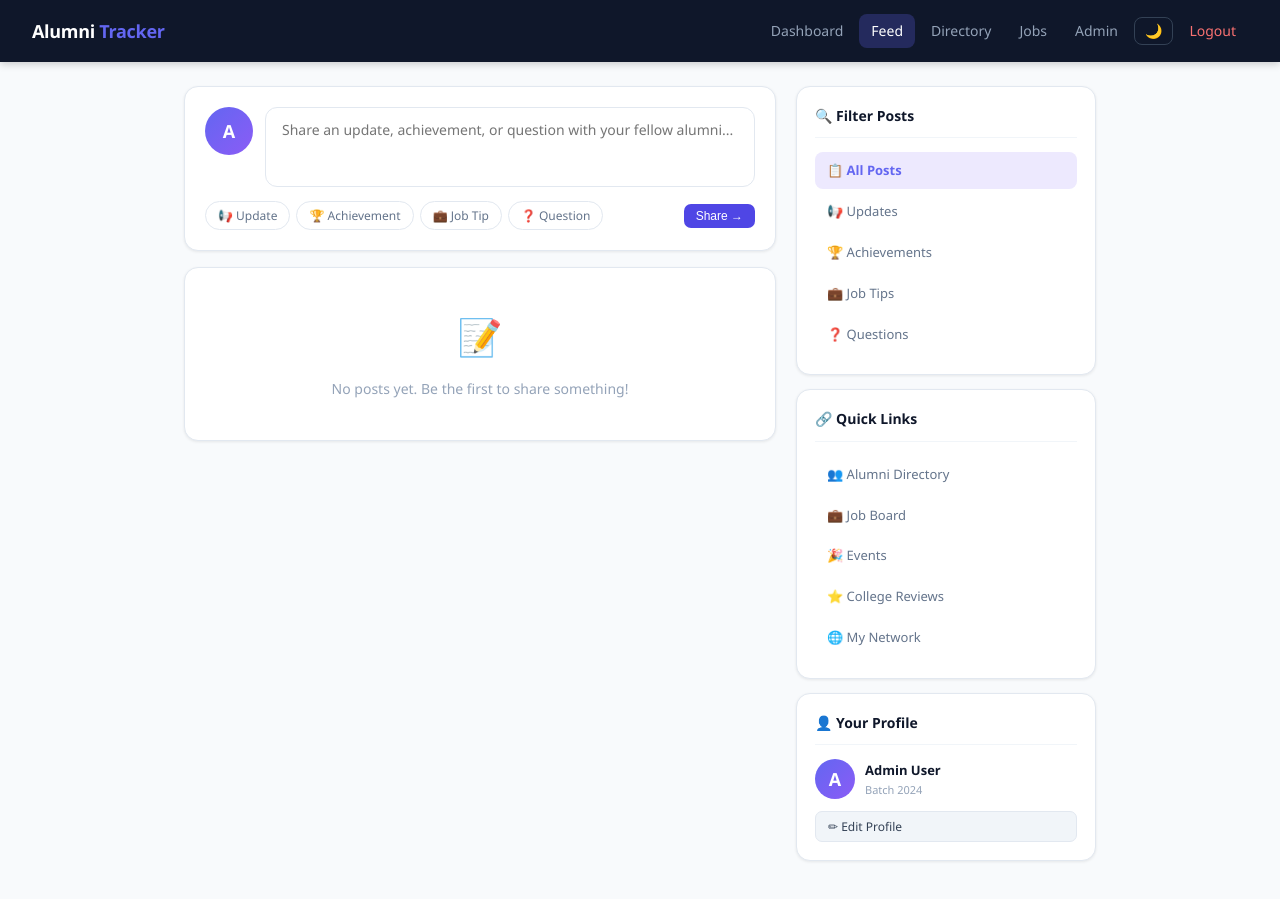
After one commit to BibekDhakal22/alumni-tracker, a Flask app: page /feed in a window 1280 px wide. The commit adds this page. Run offline with Flask 3, Linux system fonts and the light colour scheme; a user stored in the database is signed in.

Commit message:
Fixed environment, feed and reviews working perfectly

```diff
--- a/app.py
+++ b/app.py
@@ -54,7 +54,7 @@ from database import db, Student, Notice
 from flask import Flask, render_template, redirect, url_for, request, flash
 from flask_login import LoginManager, login_user, logout_user, login_required, current_user
 from database import db, Student
-from database import db, Student, Notice, Message, Event, RSVP, Follow, Job, JobApplication
+from database import db, Student, Notice, Message, Event, RSVP, Follow, Job, JobApplication, Post, Review
 
 app = Flask(__name__)
 app.config['SECRET_KEY'] = 'alumni_secret_key_2024'
@@ -931,6 +931,127 @@ def my_jobs():
         a.job = Job.query.get(a.job_id)
     return render_template('my_jobs.html', posted=posted, applied=applied)
 
+# =============================================================================
+# FEED ROUTES — Alumni Posts and Updates
+# =============================================================================
+
+@app.route('/feed')
+@login_required
+def feed():
+    post_type = request.args.get('type', '')
+    query = Post.query
+    if post_type:
+        query = query.filter_by(post_type=post_type)
+    all_posts = query.order_by(Post.created_at.desc()).all()
+    for p in all_posts:
+        p.author = Student.query.get(p.author_id)
+    return render_template('feed.html', posts=all_posts,
+                           post_type=post_type, user=current_user)
+
+@app.route('/feed/post', methods=['POST'])
+@login_required
+def create_post():
+    content   = request.form.get('content', '').strip()
+    post_type = request.form.get('post_type', 'update')
+    if not content:
+        flash('Post cannot be empty.')
+        return redirect(url_for('feed'))
+    post = Post(
+        author_id = current_user.id,
+        content   = content,
+        post_type = post_type
+    )
+    db.session.add(post)
+    db.session.commit()
+    flash('Post shared successfully!')
+    return redirect(url_for('feed'))
+
+@app.route('/feed/like/<int:post_id>', methods=['POST'])
+@login_required
+def like_post(post_id):
+    from flask import jsonify
+    post = Post.query.get_or_404(post_id)
+    post.likes += 1
+    db.session.commit()
+    return jsonify({'likes': post.likes})
+
+@app.route('/feed/delete/<int:post_id>', methods=['POST'])
+@login_required
+def delete_post(post_id):
+    post = Post.query.get_or_404(post_id)
+    if post.author_id != current_user.id and not current_user.is_admin:
+        flash('You can only delete your own posts.')
+        return redirect(url_for('feed'))
+    db.session.delete(post)
+    db.session.commit()
+    flash('Post deleted.')
+    return redirect(url_for('feed'))
+
+# =============================================================================
+# REVIEW ROUTES — College Reviews and Ratings
+# =============================================================================
+
+@app.route('/reviews')
+@login_required
+def reviews():
+    all_reviews = Review.query.order_by(Review.created_at.desc()).all()
+    for r in all_reviews:
+        r.author = Student.query.get(r.author_id)
+    my_review = Review.query.filter_by(author_id=current_user.id).first()
+
+    # Calculate averages
+    total = len(all_reviews)
+    if total > 0:
+        avg_rating   = round(sum(r.rating for r in all_reviews) / total, 1)
+        avg_teaching = round(sum(r.teaching for r in all_reviews) / total, 1)
+        avg_facility = round(sum(r.facilities for r in all_reviews) / total, 1)
+        avg_placement= round(sum(r.placement for r in all_reviews) / total, 1)
+        rating_dist  = {i: sum(1 for r in all_reviews if r.rating == i) for i in range(1, 6)}
+    else:
+        avg_rating = avg_teaching = avg_facility = avg_placement = 0
+        rating_dist = {i: 0 for i in range(1, 6)}
+
+    return render_template('reviews.html',
+        reviews=all_reviews, my_review=my_review,
+        avg_rating=avg_rating, avg_teaching=avg_teaching,
+        avg_facility=avg_facility, avg_placement=avg_placement,
+        rating_dist=rating_dist, total=total)
+
+@app.route('/reviews/add', methods=['GET', 'POST'])
+@login_required
+def add_review():
+    existing = Review.query.filter_by(author_id=current_user.id).first()
+    if existing:
+        flash('You have already submitted a review.')
+        return redirect(url_for('reviews'))
+    if request.method == 'POST':
+        review = Review(
+            author_id  = current_user.id,
+            rating     = int(request.form.get('rating', 3)),
+            title      = request.form.get('title'),
+            content    = request.form.get('content'),
+            teaching   = int(request.form.get('teaching', 3)),
+            facilities = int(request.form.get('facilities', 3)),
+            placement  = int(request.form.get('placement', 3)),
+        )
+        db.session.add(review)
+        db.session.commit()
+        flash('Review submitted successfully!')
+        return redirect(url_for('reviews'))
+    return render_template('add_review.html')
+
+@app.route('/reviews/delete/<int:review_id>', methods=['POST'])
+@login_required
+def delete_review(review_id):
+    review = Review.query.get_or_404(review_id)
+    if review.author_id != current_user.id and not current_user.is_admin:
+        flash('You can only delete your own review.')
+        return redirect(url_for('reviews'))
+    db.session.delete(review)
+    db.session.commit()
+    flash('Review deleted.')
+    return redirect(url_for('reviews'))
+
 @app.route('/logout')
 @login_required
 def logout():
--- a/templates/dashboard.html
+++ b/templates/dashboard.html
@@ -19,6 +19,8 @@
     <a href="/contact">Contact</a>
     <a href="/my-network">Network</a>
     <a href="/jobs">Jobs</a>
+    <a href="/feed">Feed</a>
+    <a href="/reviews">Reviews</a>
     {% if current_user.is_admin %}
       <a href="/admin">Admin</a>
       <a href="/analytics">Analytics</a>
--- /dev/null
+++ b/templates/feed.html
@@ -0,0 +1,264 @@
+<!DOCTYPE html>
+<html lang="en">
+<head>
+  <meta charset="UTF-8">
+  <link rel="icon" type="image/svg+xml" href="/static/favicon.svg">
+  <title>Feed — Alumni Tracker</title>
+  <link rel="stylesheet" href="/static/css/style.css">
+  <style>
+    .feed-layout {
+      display: grid; grid-template-columns: 1fr 300px; gap: 20px;
+      max-width: 960px; margin: 0 auto; padding: 24px;
+    }
+    .post-box {
+      background: white; border-radius: 14px; padding: 20px;
+      box-shadow: 0 1px 3px rgba(0,0,0,0.08); border: 1px solid #e2e8f0;
+      margin-bottom: 16px;
+    }
+    .post-composer {
+      display: flex; gap: 12px; margin-bottom: 14px;
+    }
+    .composer-input {
+      flex: 1; padding: 12px 16px; border: 1.5px solid #e2e8f0;
+      border-radius: 12px; font-size: 14px; font-family: inherit;
+      resize: none; outline: none; min-height: 80px;
+      transition: border-color 0.2s;
+    }
+    .composer-input:focus { border-color: #6366f1; }
+    .composer-footer {
+      display: flex; justify-content: space-between; align-items: center;
+    }
+    .type-pills { display: flex; gap: 6px; flex-wrap: wrap; }
+    .type-pill {
+      padding: 4px 12px; border-radius: 20px; font-size: 12px;
+      font-weight: 500; cursor: pointer; border: 1.5px solid #e2e8f0;
+      background: white; color: #64748b; transition: all 0.15s;
+    }
+    .type-pill:hover,
+    .type-pill.active { border-color: #6366f1; background: #ede9fe; color: #6366f1; }
+
+    .post-card {
+      background: white; border-radius: 14px; padding: 20px;
+      box-shadow: 0 1px 3px rgba(0,0,0,0.08); border: 1px solid #e2e8f0;
+      margin-bottom: 14px; transition: transform 0.15s;
+    }
+    .post-card:hover { transform: translateY(-1px); }
+    .post-header { display: flex; align-items: center; gap: 10px; margin-bottom: 14px; }
+    .post-author { flex: 1; }
+    .post-name { font-size: 14px; font-weight: 600; color: #0f172a; }
+    .post-meta { font-size: 12px; color: #94a3b8; margin-top: 2px; }
+    .post-type-badge {
+      font-size: 11px; font-weight: 600; padding: 3px 10px; border-radius: 20px;
+    }
+    .type-update      { background: #ede9fe; color: #6d28d9; }
+    .type-achievement { background: #fefce8; color: #854d0e; }
+    .type-job         { background: #f0fdf4; color: #166534; }
+    .type-question    { background: #eff6ff; color: #1e40af; }
+    .post-content {
+      font-size: 14px; color: #334155; line-height: 1.7;
+      margin-bottom: 14px; white-space: pre-line;
+    }
+    .post-actions {
+      display: flex; gap: 12px; padding-top: 12px;
+      border-top: 1px solid #f1f5f9;
+    }
+    .action-btn {
+      display: flex; align-items: center; gap: 5px;
+      font-size: 13px; color: #64748b; cursor: pointer;
+      background: none; border: none; padding: 4px 8px;
+      border-radius: 8px; transition: all 0.15s;
+    }
+    .action-btn:hover { background: #f8fafc; color: #6366f1; }
+    .action-btn.liked { color: #ef4444; }
+
+    /* Sidebar */
+    .sidebar-card {
+      background: white; border-radius: 14px; padding: 18px;
+      box-shadow: 0 1px 3px rgba(0,0,0,0.08); border: 1px solid #e2e8f0;
+      margin-bottom: 14px;
+    }
+    .sidebar-title {
+      font-size: 14px; font-weight: 700; color: #0f172a;
+      margin-bottom: 14px; padding-bottom: 10px; border-bottom: 1px solid #f1f5f9;
+    }
+    .filter-pill {
+      display: block; padding: 8px 12px; border-radius: 8px;
+      font-size: 13px; color: #64748b; text-decoration: none;
+      transition: all 0.15s; margin-bottom: 4px;
+    }
+    .filter-pill:hover { background: #f8fafc; color: #6366f1; }
+    .filter-pill.active { background: #ede9fe; color: #6366f1; font-weight: 600; }
+  </style>
+</head>
+<body>
+<nav class="navbar">
+  <a href="/dashboard" class="brand">Alumni <span>Tracker</span></a>
+  <div class="nav-links">
+    <a href="/dashboard">Dashboard</a>
+    <a href="/feed" class="active">Feed</a>
+    <a href="/directory">Directory</a>
+    <a href="/jobs">Jobs</a>
+    {% if current_user.is_admin %}<a href="/admin">Admin</a>{% endif %}
+    <button class="dark-toggle" onclick="toggleDark()" id="darkBtn">🌙</button>
+    <a href="/logout" class="danger">Logout</a>
+  </div>
+</nav>
+
+<div class="feed-layout">
+  <!-- Main Feed -->
+  <div>
+    <!-- Composer -->
+    <div class="post-box">
+      <form method="POST" action="/feed/post" id="postForm">
+        <div class="post-composer">
+          <div class="avatar c1" style="flex-shrink:0;">
+            {{ user.full_name[0].upper() }}
+          </div>
+          <textarea class="composer-input" name="content"
+                    placeholder="Share an update, achievement, or question with your fellow alumni..."
+                    id="postContent"></textarea>
+        </div>
+        <div class="composer-footer">
+          <div class="type-pills">
+            {% for t, label, emoji in [
+              ('update','Update','📢'),
+              ('achievement','Achievement','🏆'),
+              ('job','Job Tip','💼'),
+              ('question','Question','❓')
+            ] %}
+            <label class="type-pill {{ 'active' if post_type == t }}"
+                   onclick="setType('{{ t }}', this)">
+              {{ emoji }} {{ label }}
+              <input type="radio" name="post_type" value="{{ t }}"
+                     style="display:none" {{ 'checked' if post_type == t or t == 'update' }}>
+            </label>
+            {% endfor %}
+          </div>
+          <button type="submit" class="btn btn-primary btn-sm">Share →</button>
+        </div>
+      </form>
+    </div>
+
+    {% with messages = get_flashed_messages() %}
+      {% if messages %}{% for m in messages %}
+        <div class="alert alert-success">✅ {{ m }}</div>
+      {% endfor %}{% endif %}
+    {% endwith %}
+
+    <!-- Posts -->
+    {% if posts %}
+      {% for post in posts %}
+      <div class="post-card" id="post-{{ post.id }}">
+        <div class="post-header">
+          <div class="avatar c{{ (loop.index % 5) + 1 }}"
+               style="width:40px;height:40px;font-size:15px;flex-shrink:0;">
+            {% if post.author %}{{ post.author.full_name[0].upper() }}{% else %}?{% endif %}
+          </div>
+          <div class="post-author">
+            <div class="post-name">
+              {% if post.author %}{{ post.author.full_name }}{% else %}Alumni{% endif %}
+            </div>
+            <div class="post-meta">
+              Batch {{ post.author.batch_year if post.author else 'N/A' }} ·
+              {{ post.created_at.strftime('%b %d, %Y at %I:%M %p') }}
+            </div>
+          </div>
+          <span class="post-type-badge type-{{ post.post_type }}">
+            {% if post.post_type == 'update' %}📢 Update
+            {% elif post.post_type == 'achievement' %}🏆 Achievement
+            {% elif post.post_type == 'job' %}💼 Job Tip
+            {% elif post.post_type == 'question' %}❓ Question
+            {% endif %}
+          </span>
+        </div>
+        <div class="post-content">{{ post.content }}</div>
+        <div class="post-actions">
+          <button class="action-btn" onclick="likePost({{ post.id }}, this)">
+            ❤️ <span class="like-count">{{ post.likes }}</span> Likes
+          </button>
+          {% if post.author_id == current_user.id or current_user.is_admin %}
+            <form method="POST" action="/feed/delete/{{ post.id }}"
+                  onsubmit="return confirm('Delete this post?')" style="margin:0;">
+              <button type="submit" class="action-btn" style="color:#ef4444;">
+                🗑 Delete
+              </button>
+            </form>
+          {% endif %}
+        </div>
+      </div>
+      {% endfor %}
+    {% else %}
+      <div class="empty-state post-box" style="text-align:center;padding:40px;">
+        <div style="font-size:36px;margin-bottom:12px;">📝</div>
+        No posts yet. Be the first to share something!
+      </div>
+    {% endif %}
+  </div>
+
+  <!-- Sidebar -->
+  <div>
+    <div class="sidebar-card">
+      <div class="sidebar-title">🔍 Filter Posts</div>
+      <a href="/feed" class="filter-pill {{ 'active' if not post_type }}">
+        📋 All Posts
+      </a>
+      {% for t, label, emoji in [
+        ('update','Updates','📢'),
+        ('achievement','Achievements','🏆'),
+        ('job','Job Tips','💼'),
+        ('question','Questions','❓')
+      ] %}
+      <a href="/feed?type={{ t }}"
+         class="filter-pill {{ 'active' if post_type == t }}">
+        {{ emoji }} {{ label }}
+      </a>
+      {% endfor %}
+    </div>
+
+    <div class="sidebar-card">
+      <div class="sidebar-title">🔗 Quick Links</div>
+      <a href="/directory" class="filter-pill">👥 Alumni Directory</a>
+      <a href="/jobs"      class="filter-pill">💼 Job Board</a>
+      <a href="/events"    class="filter-pill">🎉 Events</a>
+      <a href="/reviews"   class="filter-pill">⭐ College Reviews</a>
+      <a href="/my-network" class="filter-pill">🌐 My Network</a>
+    </div>
+
+    <div class="sidebar-card">
+      <div class="sidebar-title">👤 Your Profile</div>
+      <div style="display:flex;align-items:center;gap:10px;margin-bottom:12px;">
+        <div class="avatar c1" style="width:40px;height:40px;flex-shrink:0;">
+          {{ user.full_name[0].upper() }}
+        </div>
+        <div>
+          <div style="font-size:13px;font-weight:600;color:#0f172a;">{{ user.full_name }}</div>
+          <div style="font-size:11px;color:#94a3b8;">Batch {{ user.batch_year or 'N/A' }}</div>
+        </div>
+      </div>
+      <a href="/edit-profile" class="btn btn-ghost btn-sm" style="width:100%;text-align:center;">
+        ✏ Edit Profile
+      </a>
+    </div>
+  </div>
+</div>
+
+<script src="/static/js/main.js"></script>
+<script>
+function setType(type, el) {
+  document.querySelectorAll('.type-pill').forEach(p => p.classList.remove('active'));
+  el.classList.add('active');
+}
+
+async function likePost(postId, btn) {
+  try {
+    const res  = await fetch(`/feed/like/${postId}`, { method: 'POST' });
+    const data = await res.json();
+    btn.querySelector('.like-count').textContent = data.likes;
+    btn.classList.add('liked');
+  } catch(e) {
+    console.error(e);
+  }
+}
+</script>
+</body>
+</html>
```
Also changed, not shown: database.py (+28 -0 lines), templates/reviews.html (added, +176 -0 lines), templates/add_review.html (added).
